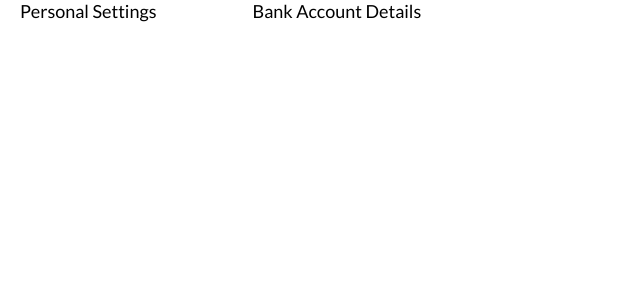
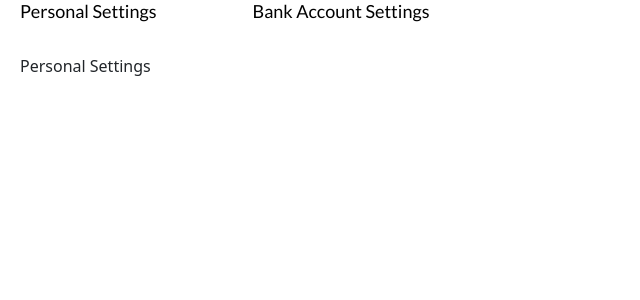
Before and after one commit to Dreezy305/HuntersWall, a Next.js app: page /settings in a window 1280 px wide. Shown: the top 300 px of the page, without its empty margins (0-640 px from the left). Built offline with nearby package versions, Linux system fonts and the light colour scheme; no server answers.

Commit message:
settings page

```diff
--- /dev/null
+++ b/components/bankAccSettings.js
@@ -0,0 +1,7 @@
+import React from "react";
+
+function BankAccSettings() {
+  return <div>Bank Account Settings</div>;
+}
+
+export default BankAccSettings;
--- /dev/null
+++ b/components/personalSettings.js
@@ -0,0 +1,7 @@
+import React from "react";
+
+function PersonalSettings() {
+  return <div>Personal Settings</div>;
+}
+
+export default PersonalSettings;
--- a/pages/settings.js
+++ b/pages/settings.js
@@ -1,7 +1,14 @@
 import React, { useState } from "react";
+import PersonalSettings from "../components/personalSettings";
+import BankAccSettings from "../components/bankAccSettings";
 
 function Settings() {
   const [toggle, setToggle] = useState(0);
+
+  const Tabs = [
+    { id: 1, component: <PersonalSettings /> },
+    { id: 2, component: <BankAccSettings /> },
+  ];
 
   return (
     <div className="settings">
@@ -10,9 +17,11 @@ function Settings() {
           Personal Settings
         </h6>
         <h6 className="tabs ms-5 h6" onClick={() => setToggle(1)}>
-          Bank Account Details
+          Bank Account Settings
         </h6>
       </div>
+
+      <div className="mt-4">{Tabs[toggle].component}</div>
     </div>
   );
 }
```
